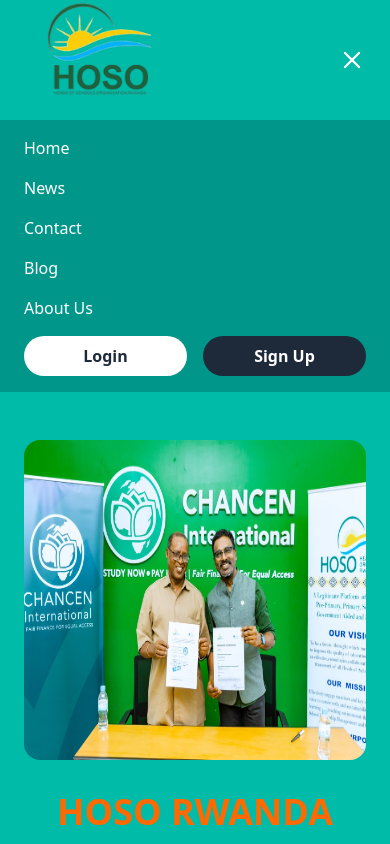
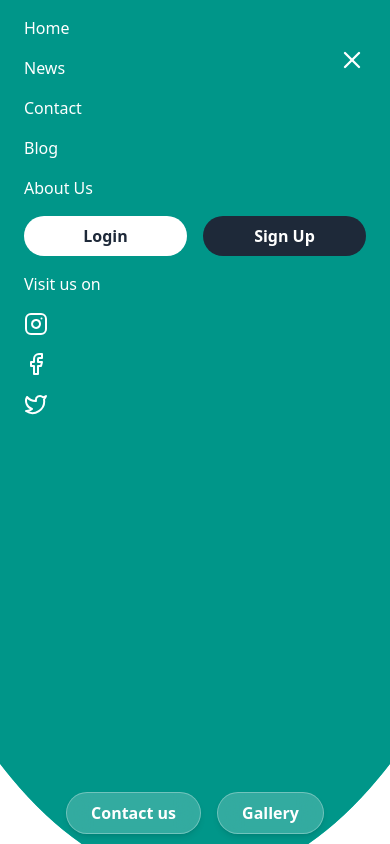
Before and after one commit to hirwa-arnaud/HOSO, a React (Vite) app in the folder tailwindcss4/: page / in a window 390 px wide. Both pictures are taken after a click on the button 352 px from the left and 60 px from the top of the page. Shown: the top 844 px of the page. Built offline with nearby package versions, Linux system fonts and the light colour scheme.

Commit message:
added header icons

```diff
--- a/tailwindcss4/src/components/Header.jsx
+++ b/tailwindcss4/src/components/Header.jsx
@@ -1,5 +1,5 @@
 import { useState } from "react";
-import { Menu, X } from "lucide-react";
+import { Menu, X, Instagram, Facebook, Twitter,} from "lucide-react";
 import Hero from "./Hero"
 export default function Header() {
   const [isOpen, setIsOpen] = useState(false);
@@ -29,14 +29,14 @@
 
         <button
           onClick={() => setIsOpen(!isOpen)}
-          className="md:hidden text-white"
+          className="md:hidden text-white z-10"
         >
           {isOpen ? <X size={28} /> : <Menu size={28} />}
         </button>
       </nav>
 
       {isOpen && (
-        <div className="md:hidden bg-teal-600 px-6 py-4 space-y-4 text-white">
+        <div className="md:hidden bg-teal-600 px-6 py-4 space-y-4 h-screen w-full absolute top-0    text-white">
           <a href="#" className="block">Home</a>
           <a href="#" className="block">News</a>
           <a href="#" className="block">Contact</a>
@@ -48,8 +48,13 @@
             </button>
             <button className="w-1/2 px-4 py-2 rounded-full bg-gray-800 text-white font-semibold hover:bg-gray-700">
               Sign Up
+
             </button>
           </div>
+          <p>Visit us on</p>
+            <Instagram />
+            <Facebook />
+            <Twitter />
         </div>
       )}
 
```
